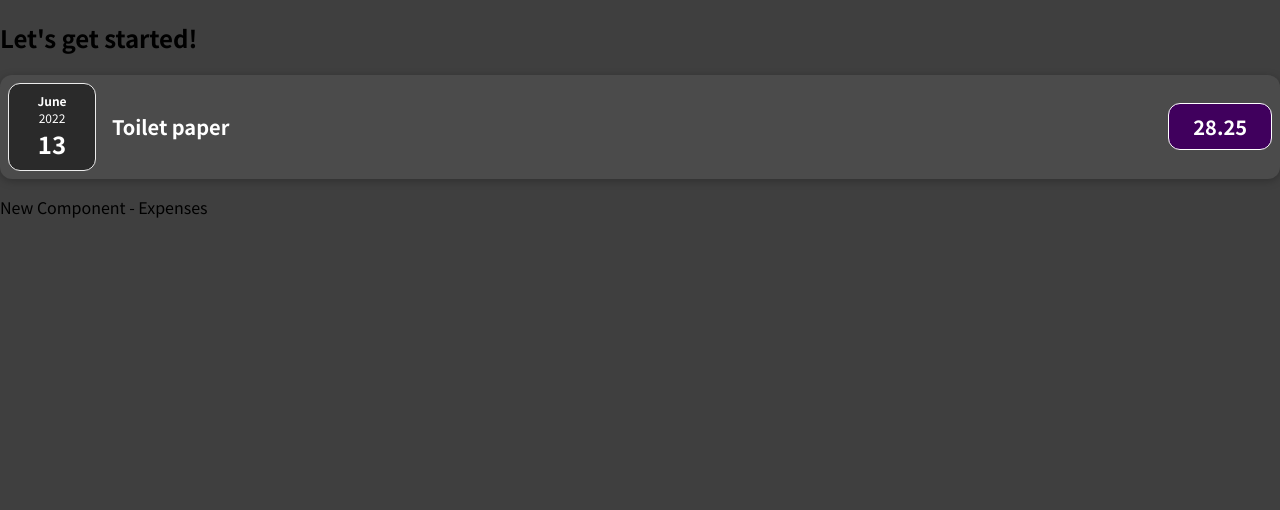
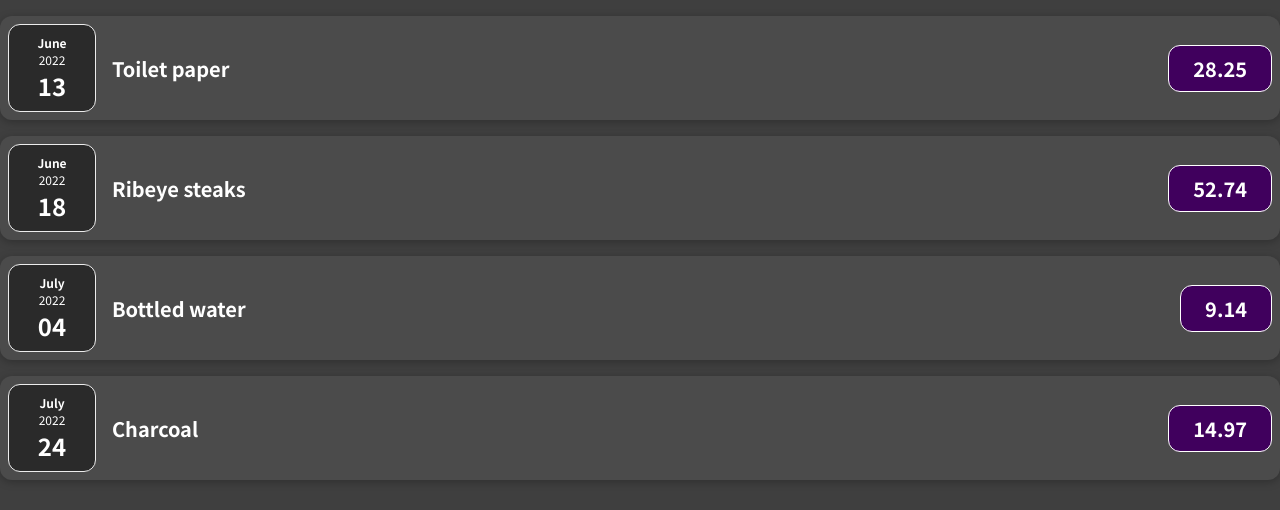
Before and after one commit to john-ngai/schwarzmuller_react, a JavaScript app in the folder 01-starting-setup/: page / in a window 1280 px wide. Shown: the top 510 px of the page. Built offline with nearby package versions, Linux system fonts and the light colour scheme.

Commit message:
Move <ExpenseItem /> instances into <Expenses />

```diff
--- a/01-starting-setup/src/App.js
+++ b/01-starting-setup/src/App.js
@@ -1,4 +1,3 @@
-import ExpenseItem from './components/ExpenseItem';
 import Expenses from './components/Expenses'
 
 export default function App() {
@@ -31,13 +30,7 @@ export default function App() {
 
   return (
     <div>
-      <h2>Let's get started!</h2>
-      <ExpenseItem
-        title={expenses[0].title}
-        amount={expenses[0].amount}
-        date={expenses[0].date}
-      />
-      <Expenses />
+      <Expenses expenses={expenses} />
     </div>
   );
 }
--- a/01-starting-setup/src/components/Expenses.js
+++ b/01-starting-setup/src/components/Expenses.js
@@ -1,5 +1,28 @@
-export default function Expenses() {
+import ExpenseItem from "./ExpenseItem";
+
+export default function Expenses({ expenses }) {
   return (
-    <div className="expenses">New Component - Expenses</div>
+    <div className="expenses">
+      <ExpenseItem
+        title={expenses[0].title}
+        amount={expenses[0].amount}
+        date={expenses[0].date}
+      />
+      <ExpenseItem
+        title={expenses[1].title}
+        amount={expenses[1].amount}
+        date={expenses[1].date}
+      />
+      <ExpenseItem
+        title={expenses[2].title}
+        amount={expenses[2].amount}
+        date={expenses[2].date}
+      />
+      <ExpenseItem
+        title={expenses[3].title}
+        amount={expenses[3].amount}
+        date={expenses[3].date}
+      />
+    </div>
   );
 }
```
